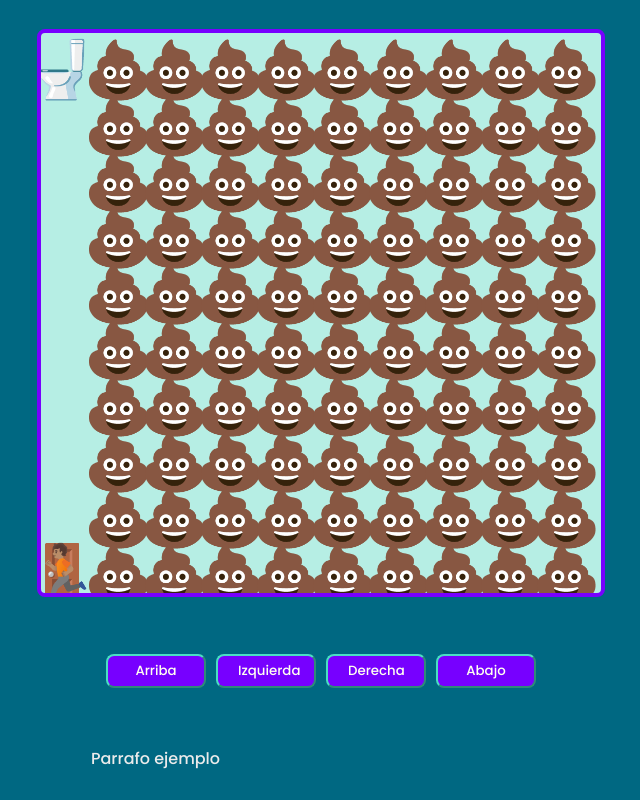
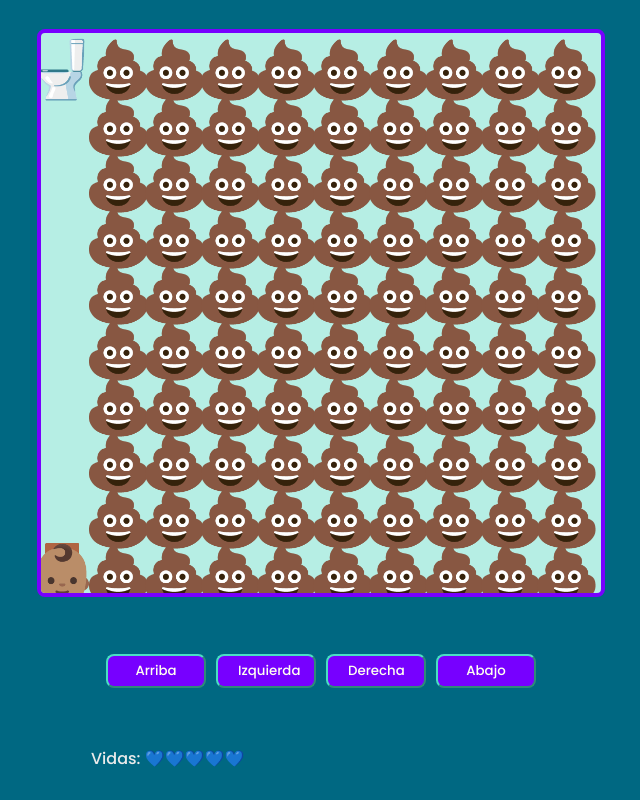
Before and after one commit to MrJark/taller-practico-js-videojuego, a plain HTML site: page index.html in a window 1280 px wide. Shown: the whole page, without its empty margins (319-959 px from the left). Drawn offline with Linux system fonts and the light colour scheme.

Commit message:
've putted the lives that you have

```diff
--- a/game.js
+++ b/game.js
@@ -9,9 +9,13 @@ const btnUp = document.querySelector('#up');
 const btnDown = document.querySelector('#down');
 const btnLeft = document.querySelector('#left');
 const btnRight = document.querySelector('#right');
+const spanLives = document.querySelector('#lives');
+
 
 let canvasSize;
 let elementsSize;
+let level = 0;
+let lives = 5;
 
 //creamos una variable con dos posiciones para poder mover a nuestro humano por el campo de minas
 //Recordemos!!!
@@ -54,9 +58,16 @@ function startGame() {
     game.font = elementsSize + 'px Poppins';// esto es para darle tamaño a los emojis
     game.textAlign = 'end'; //esto es para posicionar el elemento en la posición que nosotros queramos
 
-    const map = maps[0]; //el número de aquí nos dice que mapas tenemos en el canvas, es decir, entra a la posición 0, 1 0 2 de maps en maps.js
+    const map = maps[level]; //el número de aquí nos dice que mapas tenemos en el canvas, es decir, entra a la posición 0, 1 0 2 de maps en maps.js. Ahora le hemos puesto level para que la variable vaya cambiando con forme vamos ganando y sea algo dinámico y no manual
+    if (!map) {//función para cuando ya no queda ningún mapa y los hemos completado todos
+        gameWin();
+        return;
+    }
+
     const mapRow = map.trim().split('\n');// esto es para crear unn mapa más limpio. El .trim() nos elimina los espacios vacíos al inicio y final de cada row (nos lo limpia) y con el .split('\n') le estamos diciendo que haga un salto  de linea (creando un nuevo elemento) cuando aparezca el '\n'
     const mapRowColums = mapRow.map(row => row.trim().split(''));// aquí estamos creando un arreglo de cada row en el que le estamos diciendo que por cada row, sea cada una de ella, no solo un string y ya, sino que sea un arreglo donde cada letra es un elemento
+
+    showLives();//para que desde el inicio se muestren las vidas
 
     //Método para borrar los arrays de las kks una vez volvamos a renderizar el mapa por cada iteración del jugardor
     enemyPositions = [];//lo que hacemos es eliminar todo lo que teníamos para que salga otra vez vacía
@@ -104,25 +115,57 @@ function movePlayer () { //renderizar a nuestro player
 
     //condicional para ver si hubo colision con la giftPosition
     //con tantos condicionales es probable que nos den muchos decimales y a la hora de encontrar la colisión puede que alguno de estos decimales no coincida y nos de un error aunqeu estemos colisionando, por ese motivo ponemos el método .toFixed() para que solo nos cuente los decimales que nosotros le pongamos en el método y no haya errores en el juego
-    const giftCollisionX = playerPosition.x == giftPosition.x;//el método .toFixed() no funciona ahora en las giftPositions porque al ser un undefined, son strings y solo vale para números
-    const giftCollisionY = playerPosition.y == giftPosition.y;
+    const giftCollisionX = playerPosition.x.toFixed(0) == giftPosition.x.toFixed(0);//el método .toFixed() no funciona ahora en las giftPositions porque al ser un undefined, son strings y solo vale para números
+    const giftCollisionY = playerPosition.y.toFixed(0) == giftPosition.y.toFixed(0);
     const giftCollisions = giftCollisionX && giftCollisionY;
 
     if (giftCollisions) {
-        console.log('Llegaste por los pelos! 😮‍💨');
+        // console.log('Llegaste por los pelos! 😮‍💨');
+        levelWin();
     }
 
     const enemyCollision = enemyPositions.find( enemy => { //esto es para detectar las colisiones con las kks
-        const enemyCollisionX = enemy.x == playerPosition.x;
-        const enemyCollisionY = enemy.y == playerPosition.y;
+        const enemyCollisionX = enemy.x.toFixed(0) == playerPosition.x.toFixed(0);
+        const enemyCollisionY = enemy.y.toFixed(0) == playerPosition.y.toFixed(0);
 
         return enemyCollisionX && enemyCollisionY;
     })
     if (enemyCollision){
-        console.warn('Te cagaste wei! 🤢');
+        // console.warn('Te cagaste wei! 🤢');
+        levelFail();
     }
     game.fillText(emojis['PLAYER'], playerPosition.x, playerPosition.y);
 };
+
+function levelWin() { //función para cunado lleguemos al regalos y nos cambie de mapa automáticamente
+    console.log('LLegaste por los pelos! 😮‍💨🤕');
+    level++;
+    return;
+}
+function gameWin () {
+    console.log('Has llegado limpio a la meta!');
+}
+function levelFail () {
+    console.warn('Te hiciste popo wei! 🤢');
+    lives--;
+
+    if (lives <= 0) { //para ir disminuyendo las vidas del jugador
+        level = 0;
+        lives = 5;
+    }
+    console.log({lives});
+    playerPosition.x = undefined;
+    playerPosition.y = undefined;
+    startGame();
+}
+function showLives () {
+    const heartArray = Array(lives).fill(emojis['HEART']) //esto es una propiedad que nos permite crear un array con los elementos que tanga la variable interna, en este caso lives
+
+    console.log(heartArray);
+    // spanLives.innerHTML = hearthArray;//el problema de este código es que me aparecen las comas entre los corazones, los distintos arrays por tanto, el mejor código sería el siguiente:
+    spanLives.innerHTML = "";
+    heartArray.forEach(heart => spanLives.append(heart));
+}
 
 //funciones para que los botones duncionen
 btnUp.addEventListener('click', moveUp);
--- a/index.html
+++ b/index.html
@@ -24,7 +24,7 @@
         </div>
 
         <div class="messages">
-            <p>Parrafo ejemplo</p>
+            <p>Vidas: <span id="lives"></span></p>
         </div>
     </div>
 
--- a/maps.js
+++ b/maps.js
@@ -8,10 +8,11 @@ const emojis = {
     'O': '🚪',
     'X': '💩',
     'I': '🚽',
-    'PLAYER': '🏃🏽',
-    'POPO_COLLISION': '👀',
+    'PLAYER': '👶🏽',
+    'POPO_COLLISION': '👀🤢',
     'GAME_OVER': '💩🤦🏼‍♂️😶‍🌫️',
     'WIN': '🏆',
+    'HEART': '💙'
   };
 
   const maps = [];
```
